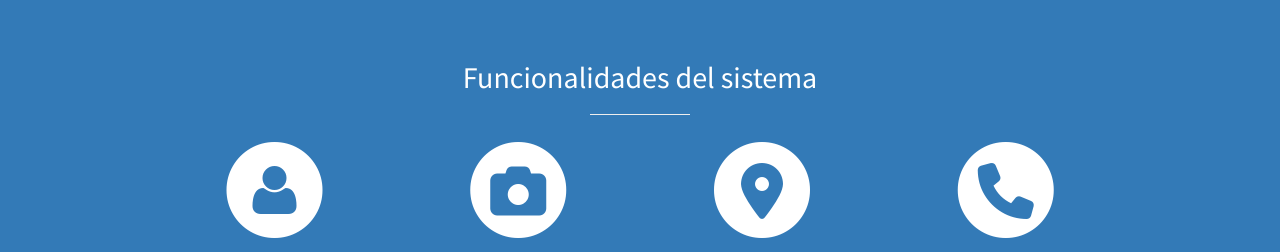
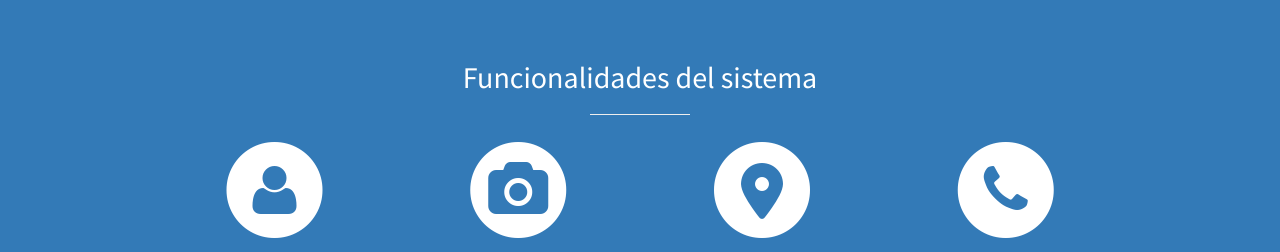
Before and after one commit to tinmu2021/tinmu2021.github.io, a plain HTML site: page index.html in a window 1280 px wide. Shown: the part 1080-1332 px from the top of the page. Drawn offline with Linux system fonts and the light colour scheme.

Commit message:
cambios en TINMU

```diff
--- a/index.html
+++ b/index.html
@@ -106,7 +106,7 @@
                             <div class="service-item">
                                 <span class="fa-stack fa-4x">
                                 <i class="fa fa-circle fa-stack-2x"></i>
-                                <i class="fas fa-camera fa-stack-1x text-primary"></i>
+                                <i class="fa fa-camera fa-stack-1x text-primary"></i>
                             </span>
                                 <h4>
                                     <strong>Podra subir su imagenes de su inmueble </strong>
@@ -132,7 +132,7 @@
                             <div class="service-item">
                                 <span class="fa-stack fa-4x">
                                 <i class="fa fa-circle fa-stack-2x"></i>
-                                <i class="fas fa-phone fa-stack-1x text-primary"></i>
+                                <i class="fa fa-phone fa-stack-1x text-primary"></i>
                             </span>
                                 <h4>
                                     <strong>Ponerse en contacto con el cliente</strong>
```
